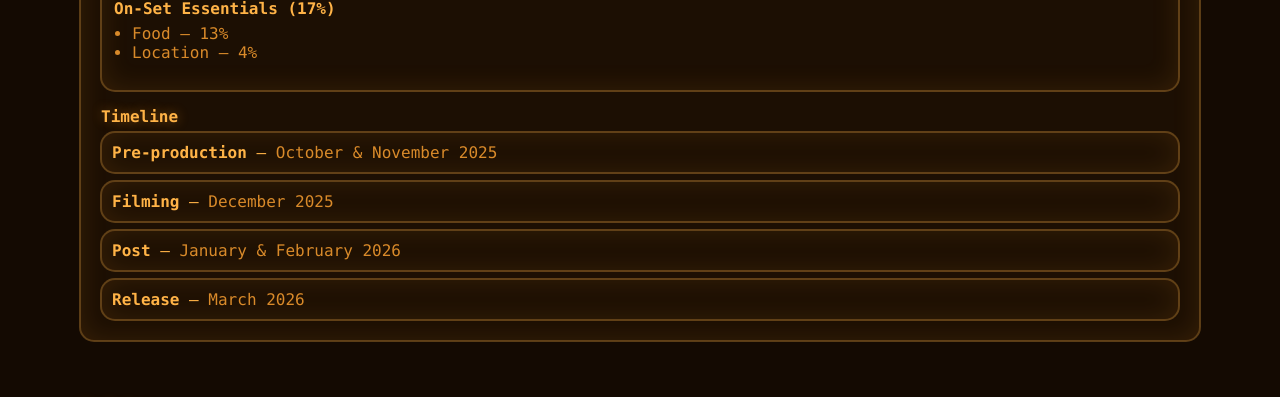
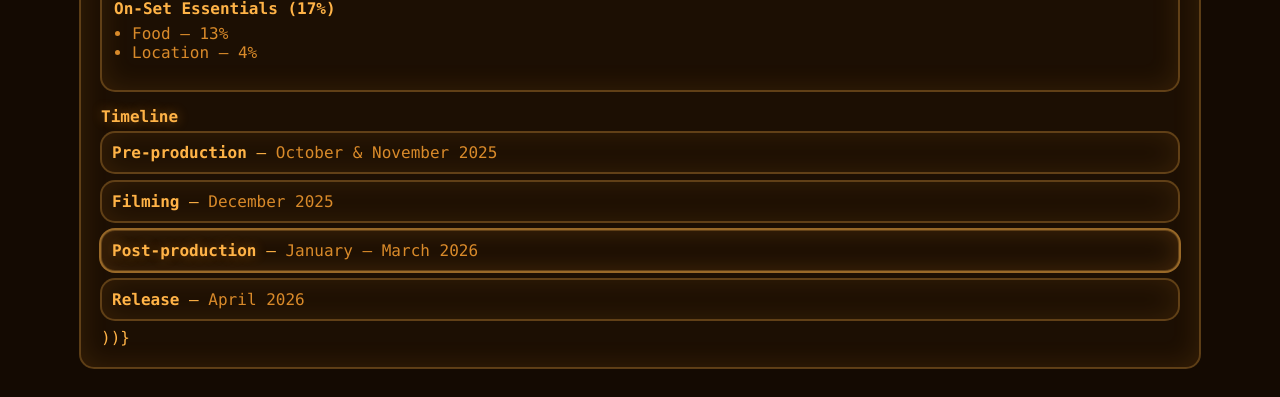
Before and after one commit to samconde01/kill-em-kindly-site, a Next.js app: page / in a window 1280 px wide. Shown: the part 1920-2317 px from the top of the page. Built offline with nearby package versions, Linux system fonts and the light colour scheme; no server answers.

Commit message:
Update timeline labels and add glow effect

```diff
--- a/pages/index.js
+++ b/pages/index.js
@@ -88,8 +88,8 @@ const CAST = [
 const MINI_TIMELINE = [
   { label: 'Pre-production', note: 'October & November 2025' },
   { label: 'Filming', note: 'December 2025' },
-  { label: 'Post', note: 'January & February 2026' },
-  { label: 'Release', note: 'March 2026' },
+  { label: 'Post-production', note: 'January – March 2026', glow: true },
+  { label: 'Release', note: 'April 2026' },
 ];
 
 // --- Updates & Sponsors ----------------------------------------------------
@@ -696,10 +696,22 @@ React.useEffect(() => {
           <div style={{ marginTop:16 }}>
             <div className="pb-glow" style={{ fontWeight:600, marginBottom:6 }}>Timeline</div>
             <div style={{ display:'grid', gap:8 }}>
-              {MINI_TIMELINE.map((m, i) => (
-                <div key={`${m.label}-${i}`} className="pb-panel" style={{ padding:10 }}>
-                  <strong>{m.label}</strong> — <span style={{ color:'var(--pb-dim)' }}>{m.note}</span>
-                </div>
+             {MINI_TIMELINE.map((m, i) => (
+  <div
+    key={`${m.label}-${i}`}
+    className="pb-panel"
+    style={{
+      padding: 10,
+      boxShadow: m.glow
+        ? '0 0 0 2px var(--pb-border-strong), inset 0 0 24px rgba(255,156,43,0.18)'
+        : undefined,
+    }}
+  >
+    <strong className={m.glow ? 'pb-glow' : undefined}>{m.label}</strong>{' '}
+    — <span style={{ color:'var(--pb-dim)' }}>{m.note}</span>
+  </div>
+))}
+
               ))}
             </div>
           </div>
```
